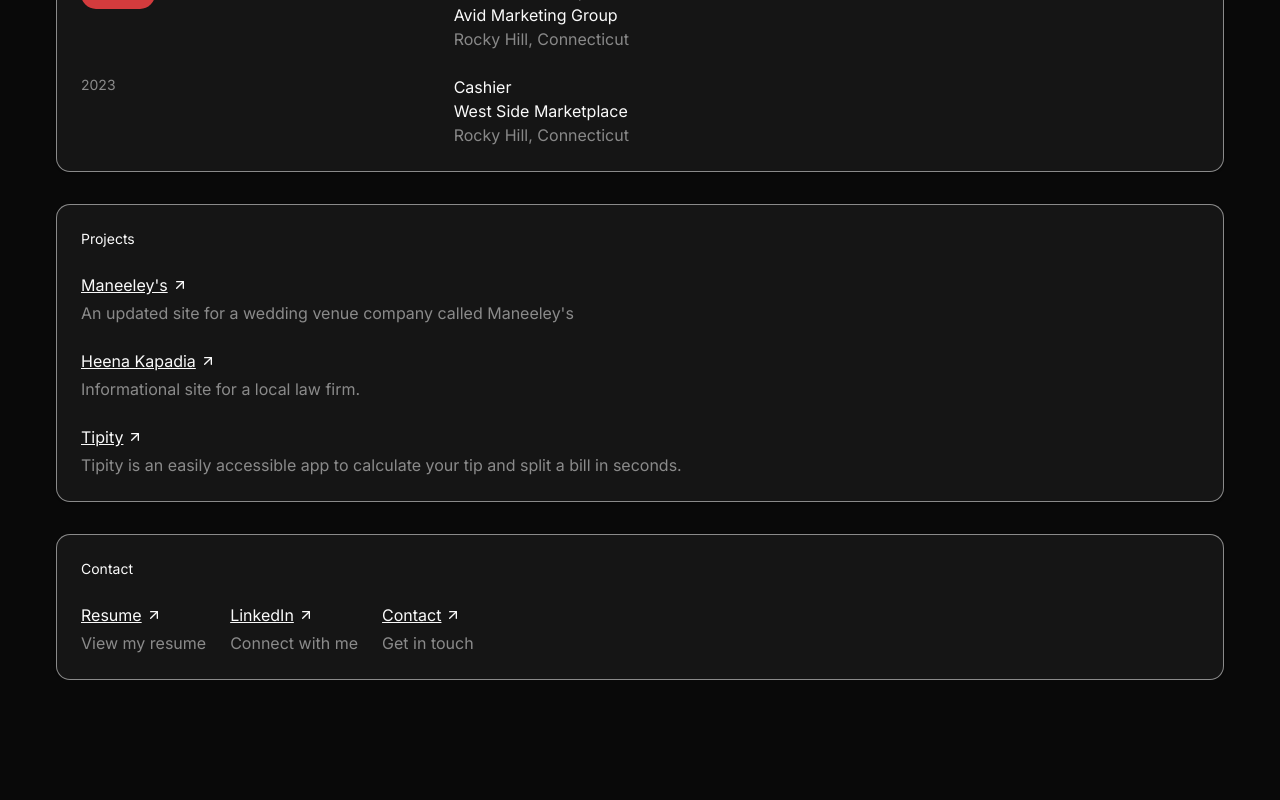
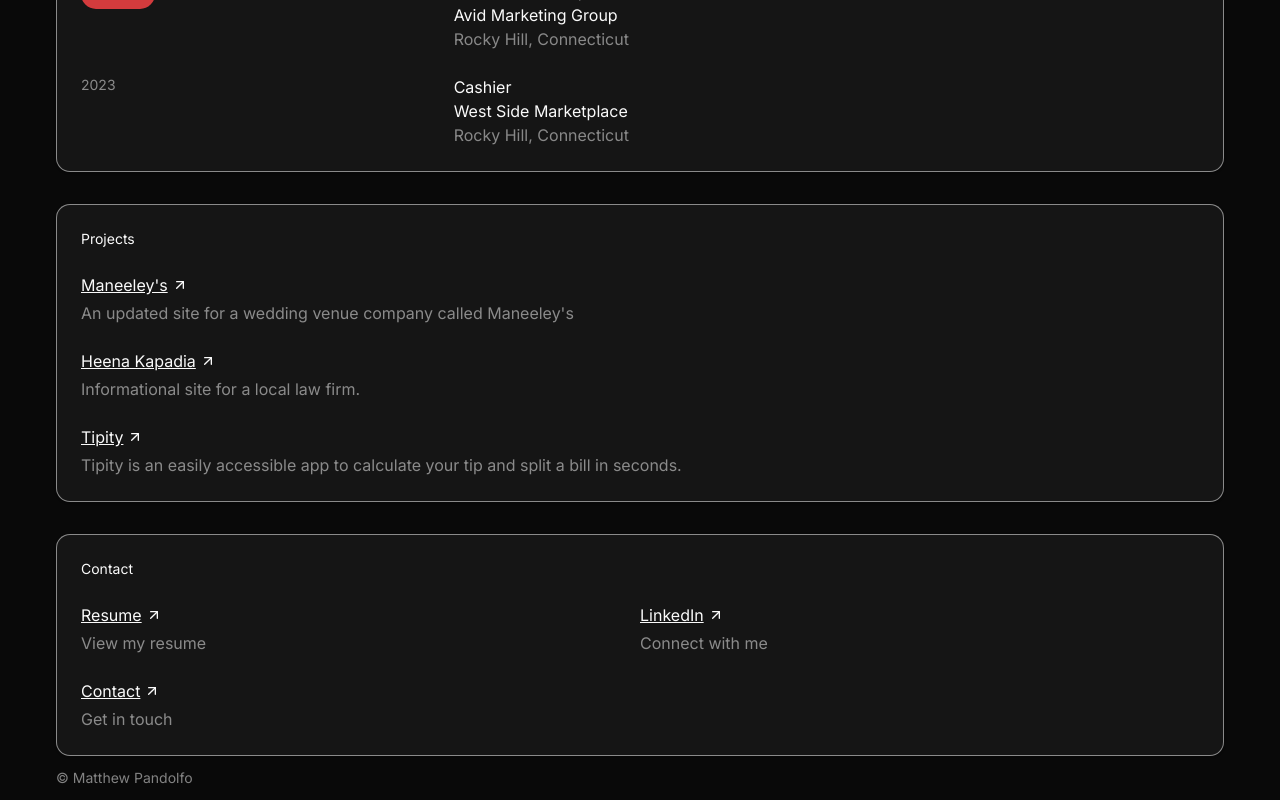
Before and after one commit to PandolfoM/pandolfom, a Next.js app: page / in a window 1280 px wide. Shown: the part 1276-2076 px from the top of the page. Before the commit the page ends 1956 px from the top, so only its background shows below. Built offline with nearby package versions, Linux system fonts and the light colour scheme; no server answers.

Commit message:
add footer

```diff
--- a/app/(home)/page.tsx
+++ b/app/(home)/page.tsx
@@ -105,7 +105,7 @@
           <CardHeader className="flex items-center">
             <CardTitle className="flex items-center">Contact</CardTitle>
           </CardHeader>
-          <CardContent className="flex flex-wrap gap-6">
+          <CardContent className="grid grid-cols-2 grid-rows-2 gap-y-6">
             <div className="flex flex-col gap-1">
               <AppLink href="/matthew-pandolfo.pdf">Resume</AppLink>
               <p className="text-white/50">View my resume</p>
--- a/app/layout.tsx
+++ b/app/layout.tsx
@@ -3,6 +3,7 @@
 import "./globals.css";
 import Navbar from "@/components/navbar";
 import MagneticCursor from "@/components/MagneticCursor";
+import Footer from "@/components/footer";
 
 const inter = Inter({
   variable: "--font-inter",
@@ -81,8 +82,8 @@
         className={`${inter.variable} ${inter.className} ${jetBrainsMono.variable} antialiased h-full`}>
         <MagneticCursor />
         <Navbar />
-        {/* <span className="pt-[160px] lg:pt-[260px]" /> */}
         {children}
+        <Footer />
       </body>
     </html>
   );
--- /dev/null
+++ b/components/footer.tsx
@@ -0,0 +1,11 @@
+import React from "react";
+
+function Footer() {
+  return (
+    <footer className="py-3 opacity-50">
+      <p className="text-sm">© Matthew Pandolfo</p>
+    </footer>
+  );
+}
+
+export default Footer;
```
